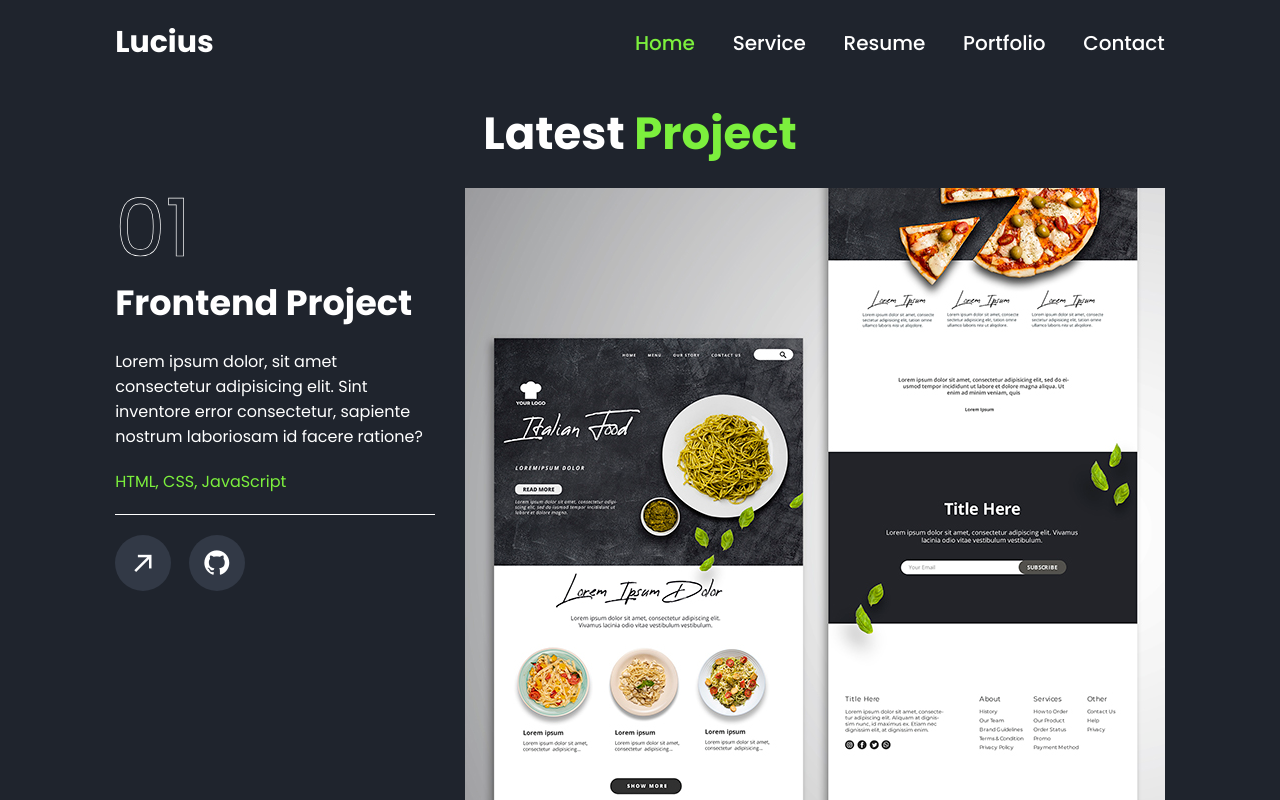
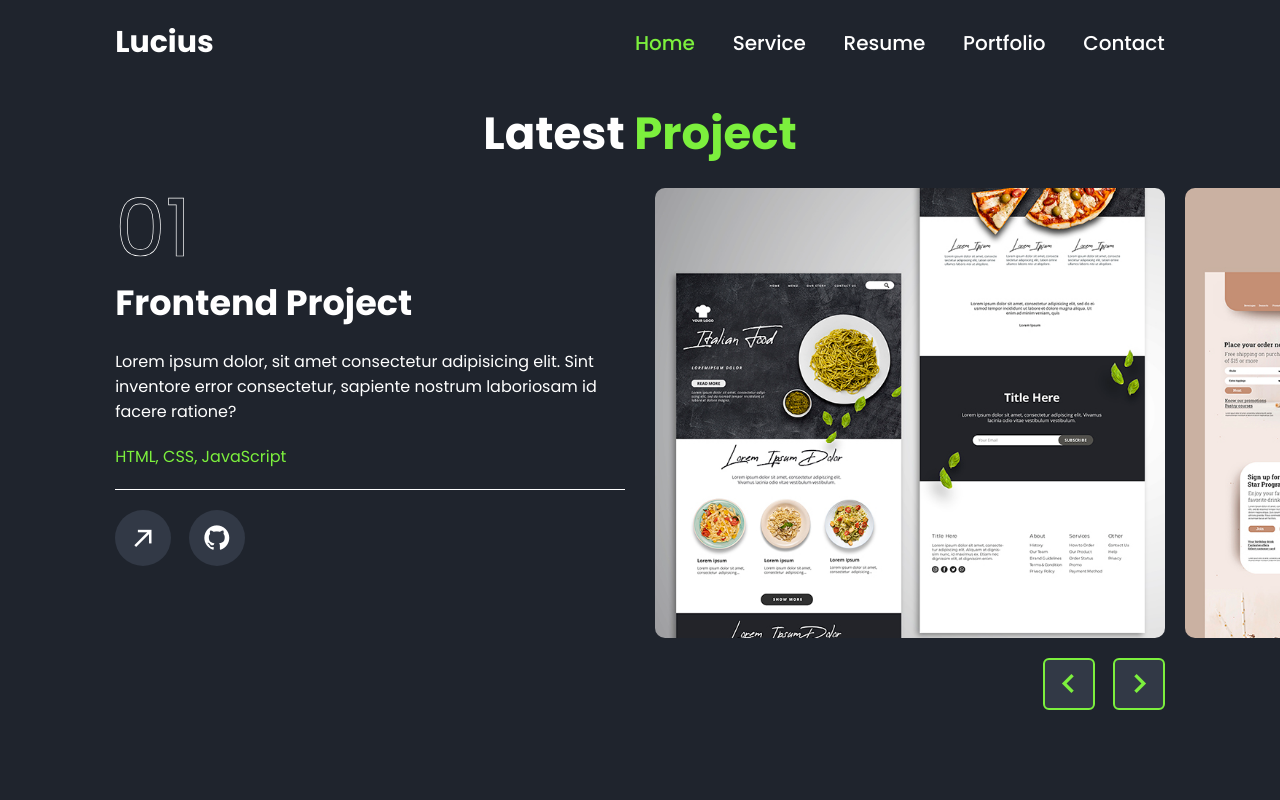
Before and after one commit to ashik1074/md-ashikur-rahman, a plain HTML site: page index.html in a window 1280 px wide. Drawn offline with nearby package versions, Linux system fonts and the light colour scheme.

Commit message:
Changes in portfolio

```diff
--- a/css/style.css
+++ b/css/style.css
@@ -573,7 +573,7 @@ section.active{
     position: absolute;
     top: -60%;
     left: 50%;
-    transform: translateX(-50%);
+    transform: translateX(-50%) scale(.9);
     font-size: 1.6rem;
     white-space: nowrap;
     padding: .5rem 1rem;
@@ -582,12 +582,58 @@ section.active{
     background: var(--white-color);
     color: var(--bg-color);
     opacity: 0;
-    scale: .9;
     transition: .2s;
 }
 
 .portfolio-box .live-github a:hover span {
     top: -70%;
     opacity: 1;
-    scale: 1;
+    transform: translateX(-50%) scale(1);
 }
+
+.portfolio-box .portfolio-carousel {
+    width: 100%;
+    height: 45rem;
+    border-radius: 1rem;
+}
+
+.portfolio-carousel .img-slide {
+    display: grid;
+    grid-auto-flow: column;
+    grid-auto-columns: 100%;
+    gap: 2rem;
+    height: inherit;
+    transition: .5s;
+}
+
+.portfolio-carousel .img-item {
+    height: inherit;
+}
+
+.portfolio-carousel .img-item img {
+    display: block;
+    width: 100%;
+    height: 100%;
+    object-fit: cover;
+    border-radius: 1rem;
+}
+
+.portfolio-box .navigation {
+    text-align: right;
+    margin-top: 2rem;
+}
+
+.portfolio-box .navigation button {
+    display: inline-flex;
+    padding: .4rem;
+    background: var(--second-bg-color);
+    border: .2rem solid var(--main-color);
+    border-radius: .6rem;
+    font-size: 4rem;
+    color: var(--main-color);
+    cursor: pointer;
+}
+
+.portfolio-box .navigation .arrow-right {
+    margin-left: 1.5rem;
+}
```
